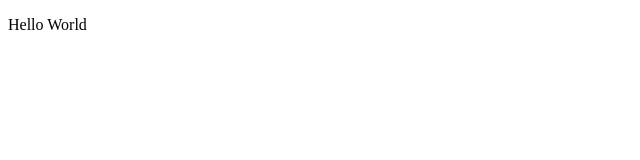
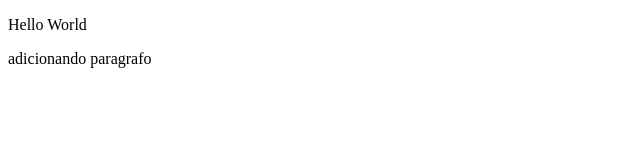
Before and after one commit to Guilherme-Marques-Lopes/html_aula, a plain HTML site: page index.html in a window 1280 px wide. Shown: the whole page, without its empty margins (0-640 px from the left). Drawn offline with Linux system fonts and the light colour scheme.

Commit message:
Testanto CI

```diff
--- a/index.html
+++ b/index.html
@@ -7,5 +7,6 @@
 </head>
 <body>
     <p>Hello World</p>
+    <p>adicionando paragrafo</p>
 </body>
 </html>
```
